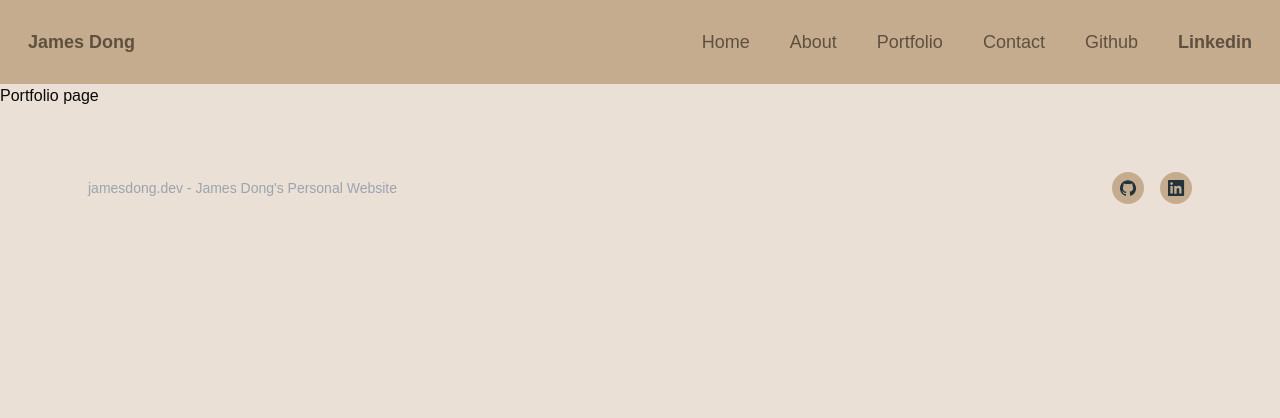
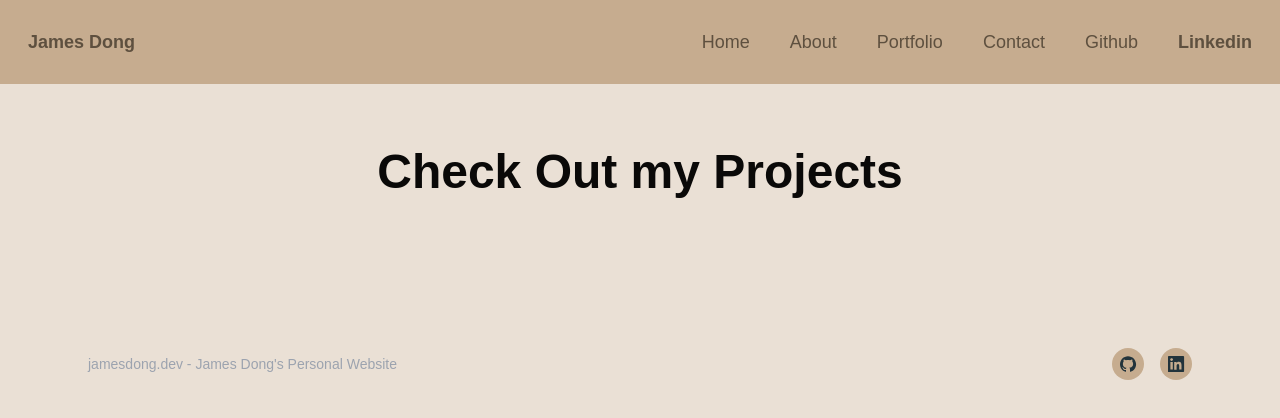
Before and after one commit to jamesjd210/james-dong-portfolio, a Next.js app: page /portfolio in a window 1280 px wide. Shown: the top 418 px of the page. Built offline with nearby package versions, Linux system fonts and the light colour scheme.

Commit message:
start work on contact

```diff
--- a/src/app/portfolio/page.tsx
+++ b/src/app/portfolio/page.tsx
@@ -1,5 +1,12 @@
 export default function Portfolio() {
     return (
-        <div>Portfolio page</div>
+        <section className="bg-background py-16 px-8 lg:px-24 text-foreground">
+        {/* Hero Section */}
+            <div className="mx-auto text-center max-w-5xl">
+                <h1 className="text-4xl font-bold mb-6 lg:text-5xl">
+                    Check Out my Projects
+                </h1>
+            </div>
+        </section>
     );
 }
```
